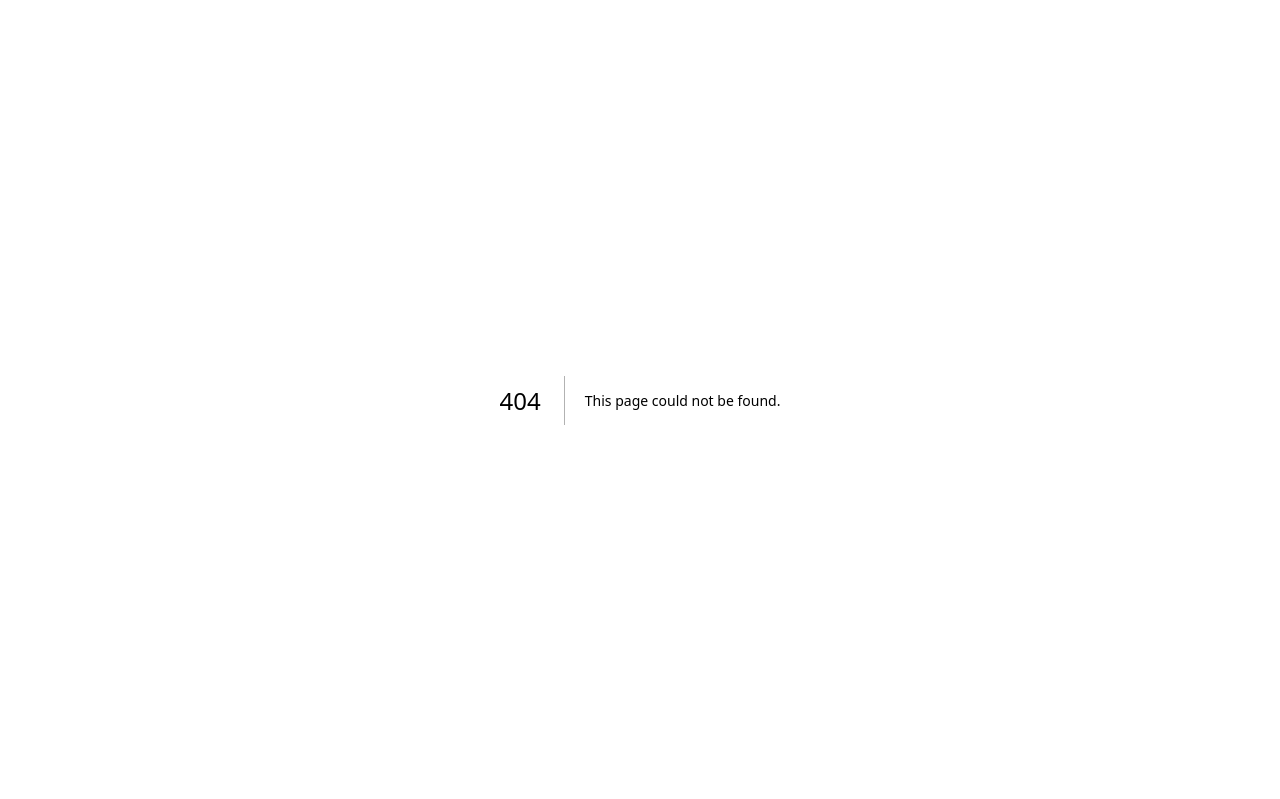
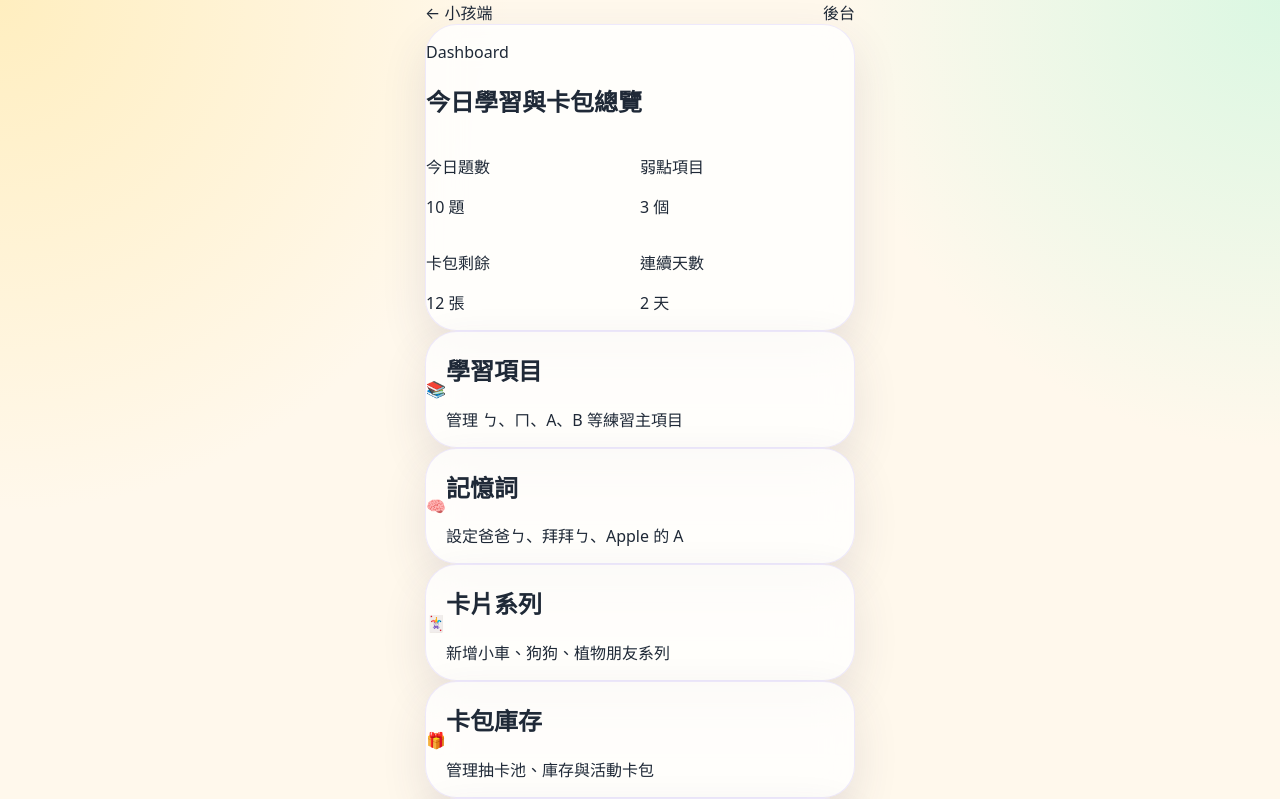
Before and after one commit to daisanity-svg/star-practice-pwa, a Next.js app: page /parent/dashboard in a window 1280 px wide. Before the commit this address had no page. Shown: the top 799 px of the page. Built offline with nearby package versions, Linux system fonts and the light colour scheme.

Commit message:
Add parent dashboard page

```diff
--- /dev/null
+++ b/app/parent/dashboard/page.tsx
@@ -0,0 +1,55 @@
+import Link from 'next/link';
+import { PhoneFrame } from '@/components/PhoneFrame';
+import { dashboardStats } from '@/lib/demo-data';
+
+const adminSections = [
+  { title: '學習項目', description: '管理 ㄅ、ㄇ、A、B 等練習主項目', icon: '📚' },
+  { title: '記憶詞', description: '設定爸爸ㄅ、拜拜ㄅ、Apple 的 A', icon: '🧠' },
+  { title: '卡片系列', description: '新增小車、狗狗、植物朋友系列', icon: '🃏' },
+  { title: '卡包庫存', description: '管理抽卡池、庫存與活動卡包', icon: '🎁' },
+  { title: '弱點清單', description: '查看容易忘、常答錯的項目', icon: '🔁' },
+  { title: '今日規則', description: '設定題數、比例與抽卡條件', icon: '⚙️' }
+];
+
+export default function ParentDashboardPage() {
+  return (
+    <PhoneFrame>
+      <div className="mb-4 flex items-center justify-between">
+        <Link href="/" className="rounded-full bg-white/80 px-4 py-3 text-base font-black text-slate-600 shadow-sm">
+          ← 小孩端
+        </Link>
+        <Link href="/parent/login" className="rounded-full bg-white/80 px-4 py-3 text-base font-black text-grape shadow-sm">
+          後台
+        </Link>
+      </div>
+
+      <section className="kid-card p-6">
+        <p className="text-base font-bold text-grape">Dashboard</p>
+        <h1 className="mt-2 text-3xl font-black leading-tight text-ink">今日學習與卡包總覽</h1>
+
+        <div className="mt-6 grid grid-cols-2 gap-3">
+          {dashboardStats.map((stat) => (
+            <div key={stat.label} className="rounded-3xl bg-white/80 p-4 shadow-sm">
+              <p className="text-sm font-bold text-slate-500">{stat.label}</p>
+              <p className="mt-1 text-2xl font-black text-grape">{stat.value}</p>
+            </div>
+          ))}
+        </div>
+      </section>
+
+      <section className="mt-5 space-y-3">
+        {adminSections.map((section) => (
+          <div key={section.title} className="kid-card flex items-center gap-4 p-4">
+            <div className="flex h-14 w-14 shrink-0 items-center justify-center rounded-3xl bg-butter text-2xl">
+              {section.icon}
+            </div>
+            <div>
+              <h2 className="text-xl font-black text-ink">{section.title}</h2>
+              <p className="mt-1 text-sm font-semibold leading-relaxed text-slate-500">{section.description}</p>
+            </div>
+          </div>
+        ))}
+      </section>
+    </PhoneFrame>
+  );
+}
```
